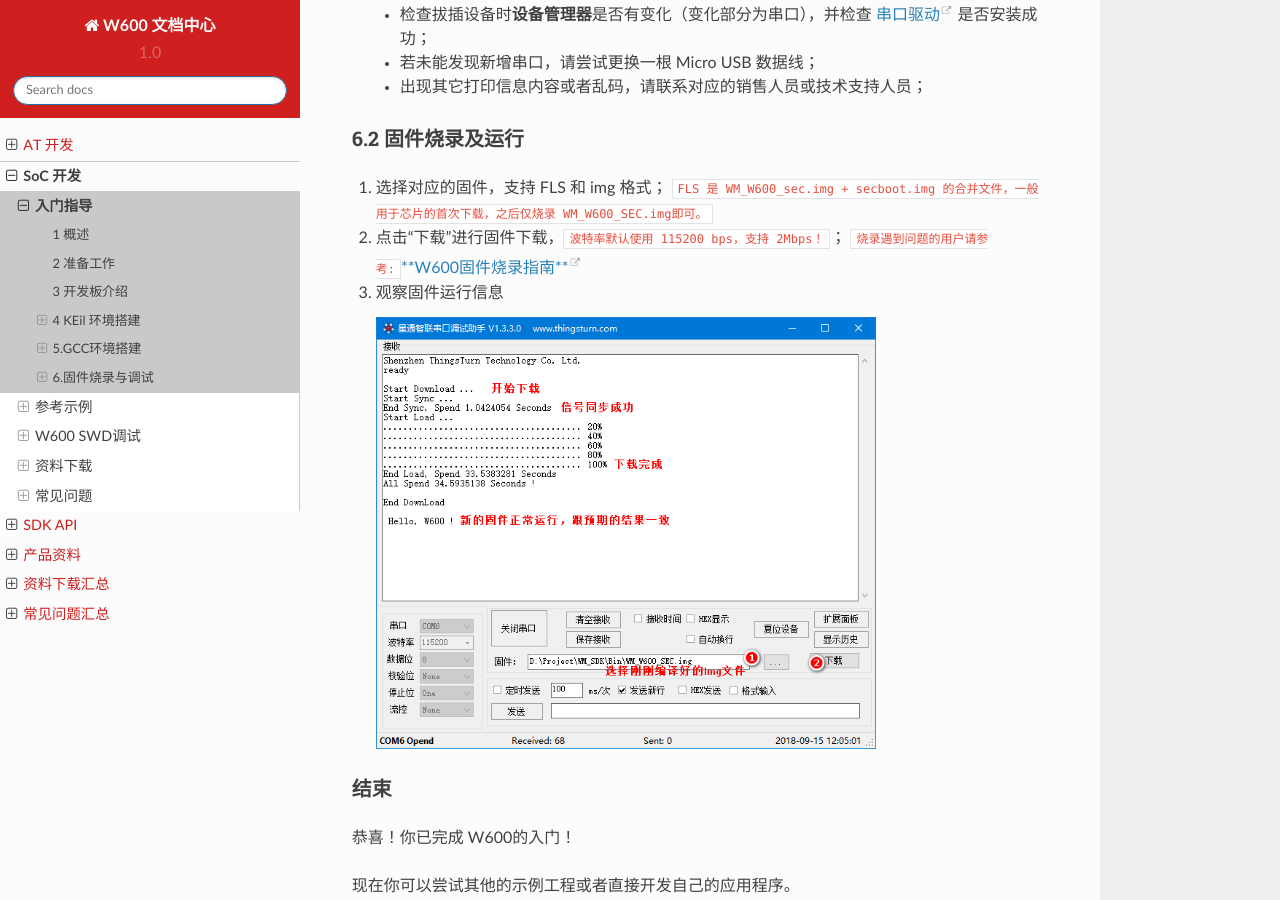
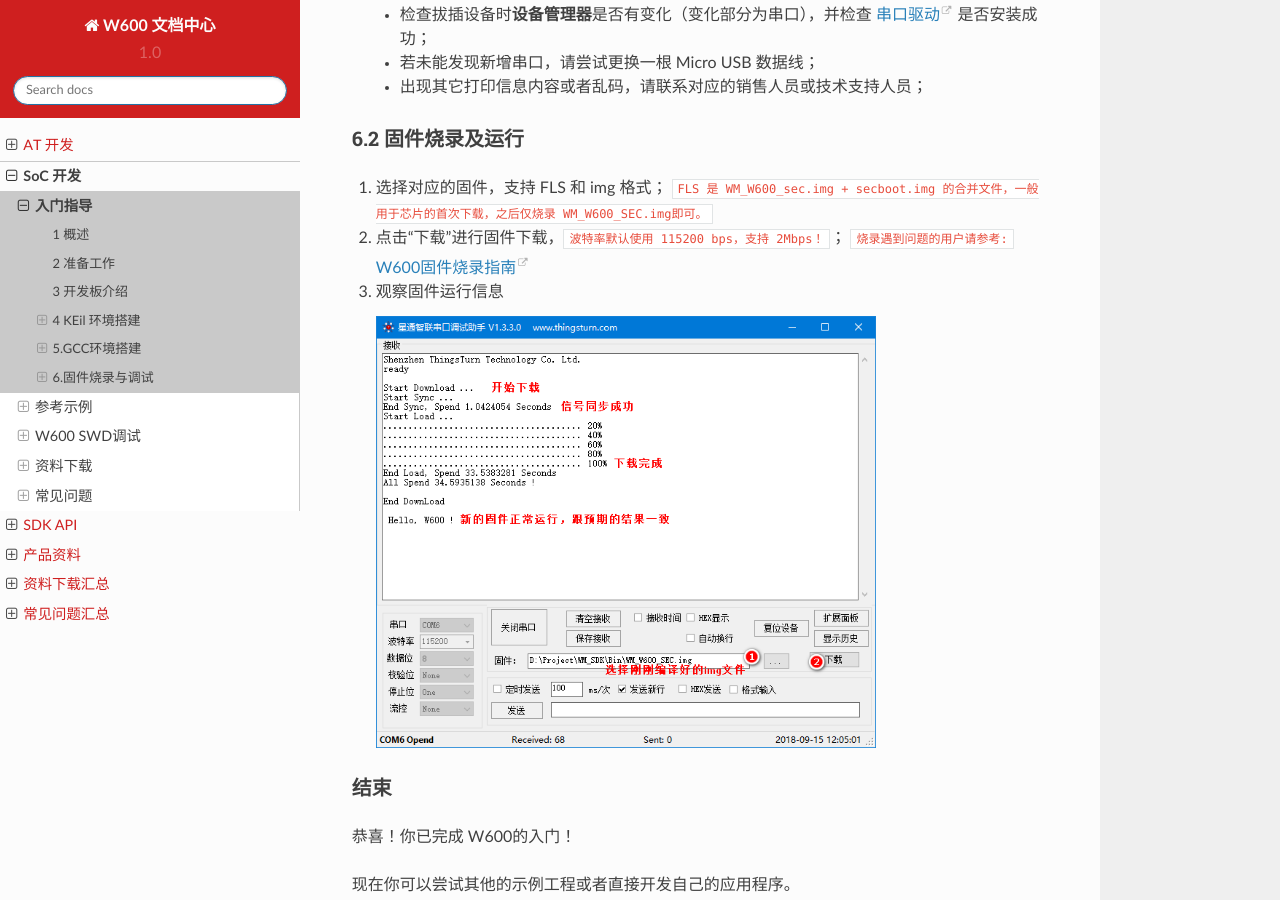
Before and after one commit to szqt/docs, a Sphinx documentation site: the page built from source/soc/start.rst, in a window 1280 px wide and 900 px high, scrolled down 8524 px. Built offline with Sphinx 7.4.7 and the Read the Docs theme 2.0.0, drawn with Linux system fonts in a browser that asks for light colours; pages that are not in the unit, such as notebooks, are missing from menus.

```diff
--- a/source/soc/start.rst
+++ b/source/soc/start.rst
@@ -201,7 +201,7 @@ SecureCRT）时，需要去掉开发板上面的 R100 电阻，否则串口可
    ``FLS 是 WM_W600_sec.img + secboot.img 的合并文件，一般用于芯片的首次下载，之后仅烧录 WM_W600_SEC.img即可。``
 
 2. 点击“下载”进行固件下载，\ ``波特率默认使用 115200 bps，支持 2Mbps！``\ ；
-   \ ``烧录遇到问题的用户请参考:``\ `**W600固件烧录指南** <upload/application_note/download_firmware>`__
+   \ ``烧录遇到问题的用户请参考:``\   `W600固件烧录指南 </upload/application_note/download_firmware/>`__
 
 3. 观察固件运行信息
 
```
